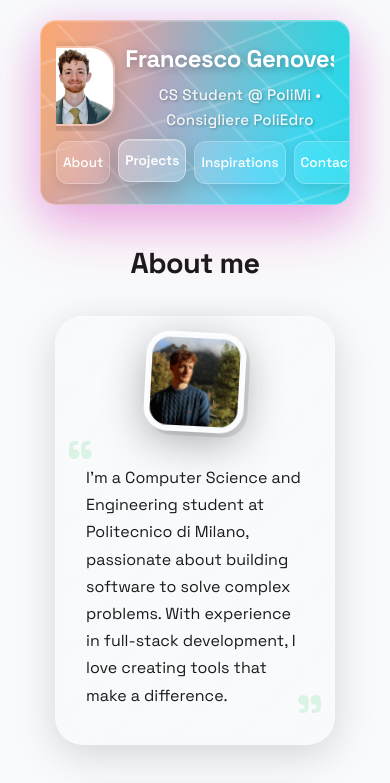
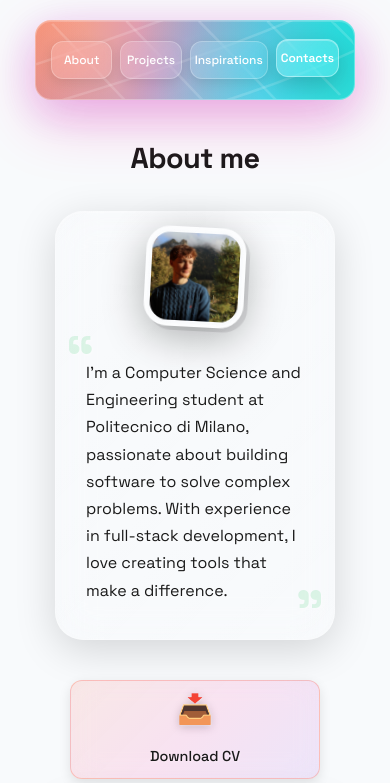
Before and after one commit to frephs/frephs.github.io, a React (Vite) app: page / in a window 390 px wide. Shown: the top 783 px of the page. Built offline with nearby package versions, Linux system fonts and the light colour scheme.

Commit message:
fix: scroll stutter and small devices

```diff
--- a/src/components/HeroSection.css
+++ b/src/components/HeroSection.css
@@ -347,3 +347,48 @@
     font-size: 0.85rem;
   }
 }
+
+@media screen and (max-width: 433px) {
+  .hero-wrapper {
+    padding: 15px 0 0 0;
+  }
+
+  .hero-section {
+    margin: 0 15px;
+    min-height: 100px;
+  }
+
+  .hero-navbar {
+    padding: 15px 10px;
+  }
+
+  .navbar-left {
+    gap: 8px;
+  }
+
+  .profile-picture {
+    width: 70px;
+    height: 70px;
+  }
+
+  .navbar-info {
+    max-width: calc(100% - 90px);
+  }
+
+  .navbar-name {
+    font-size: 1.2em;
+    white-space: normal;
+    word-break: break-word;
+  }
+
+  .navbar-bio {
+    font-size: 0.85em;
+    white-space: normal;
+    word-break: break-word;
+  }
+
+  .nav-button {
+    padding: 10px 4px;
+    font-size: 0.75rem;
+  }
+}
--- a/src/components/HeroSection.tsx
+++ b/src/components/HeroSection.tsx
@@ -11,8 +11,14 @@ export const HeroSection: React.FC = () => {
       const sections = ["cv", "projects", "quotes", "contacts"];
       const navbarHeight = 140; // Height of sticky navbar + padding
 
-      // Update scroll state for mobile navbar
-      setIsScrolled(window.scrollY > 50);
+      // Update scroll state for mobile navbar with hysteresis to prevent stuttering
+      // Use different thresholds for scrolling down (70px) vs up (30px)
+      const currentScroll = window.scrollY;
+      if (!isScrolled && currentScroll > 70) {
+        setIsScrolled(true);
+      } else if (isScrolled && currentScroll < 30) {
+        setIsScrolled(false);
+      }
 
       // Check if we're at the very bottom of the page
       const scrollBottom = window.scrollY + window.innerHeight;
```
